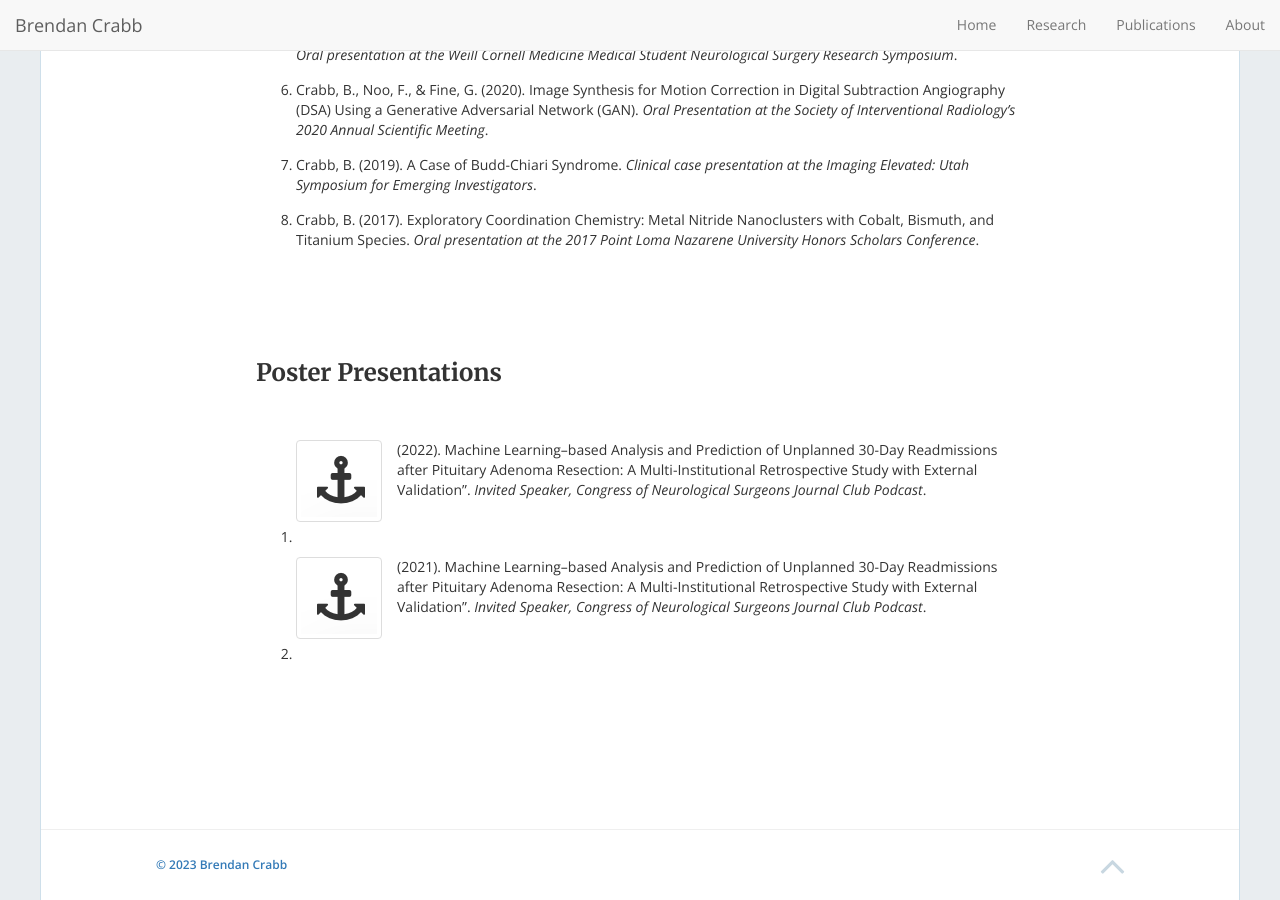
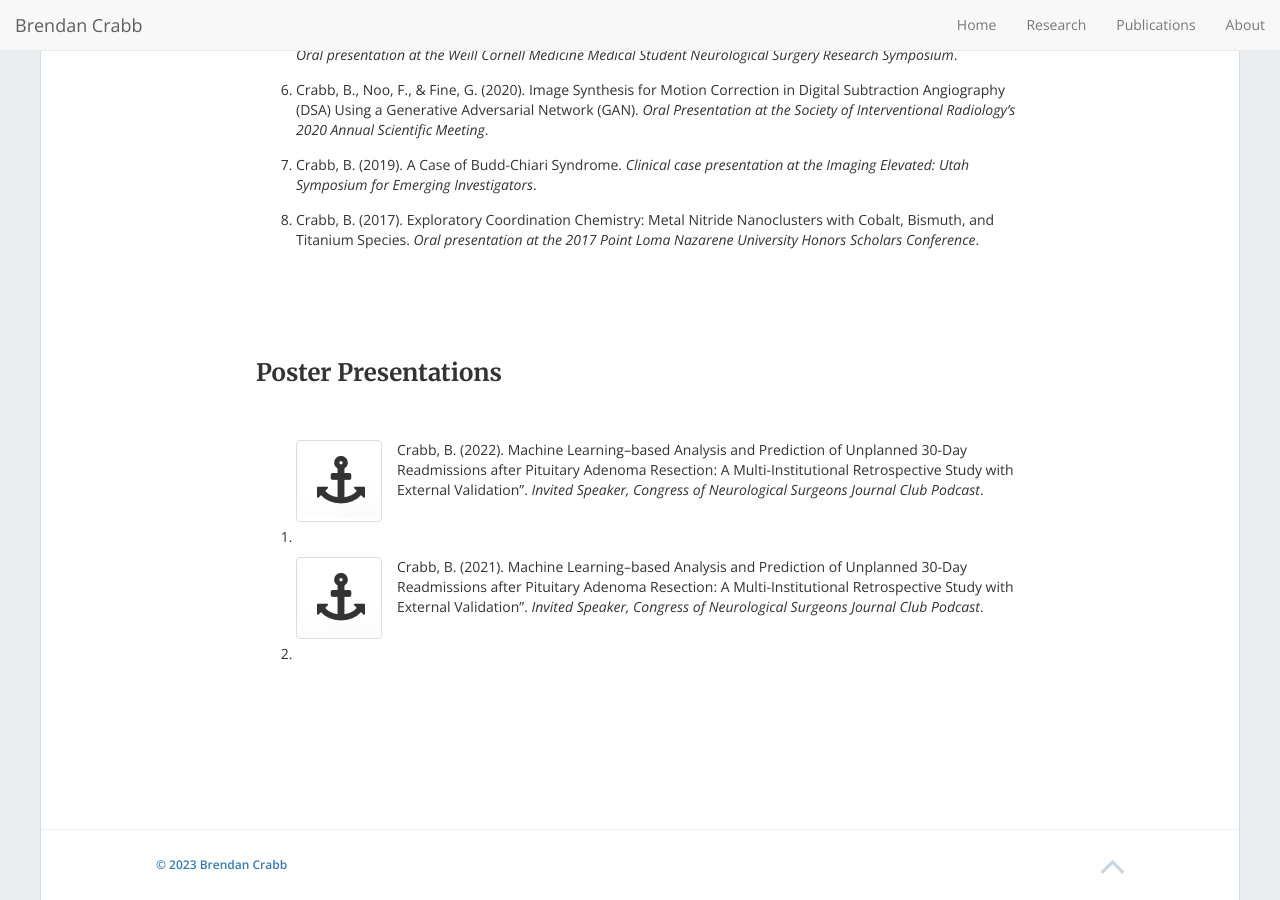
Before and after one commit to btcrabb/portfolio, a Jekyll site: the page built from docs/publications.md, in a window 1280 px wide and 900 px high, scrolled down 1566 px. Built offline with Jekyll 4.4.1, drawn with Linux system fonts in a browser that asks for light colours; nearby versions of some CDN libraries.

Commit message:
Update posters.html

```diff
--- a/docs/_includes/posters.html
+++ b/docs/_includes/posters.html
@@ -1,5 +1,5 @@
 {% assign pub_list = site.data.posters | sort: "Year" | reverse %}
-{% assign style = include.style | downcase | default: "img" %}
+{% assign style = include.style | downcase | default: "apa" %}
 {% assign include_link = include.link %}
 
 {% if include.venue %}
@@ -157,10 +157,6 @@
         {{ formatted_author_list | split: ";" | array_to_sentence_string }}. "{{ title_link }}." <em>{{citation.Publication}}</em> ({{citation.Year}}).
       </li>
     {% elsif style == "apa" %}
-      <li style="padding-bottom: 15px">
-        {{ formatted_author_list | split: ";" | array_to_sentence_string: "&"}} ({{citation.Year}}). {{ title_link }}. <em>{{citation.Publication}}</em>.
-      </li>
-    {% elsif style == "img" %}
      <li style="padding-bottom: 15px">
          <div class="li-container">
            <a href="/portfolio/img/logo.png" title="View Poster" target>
```
